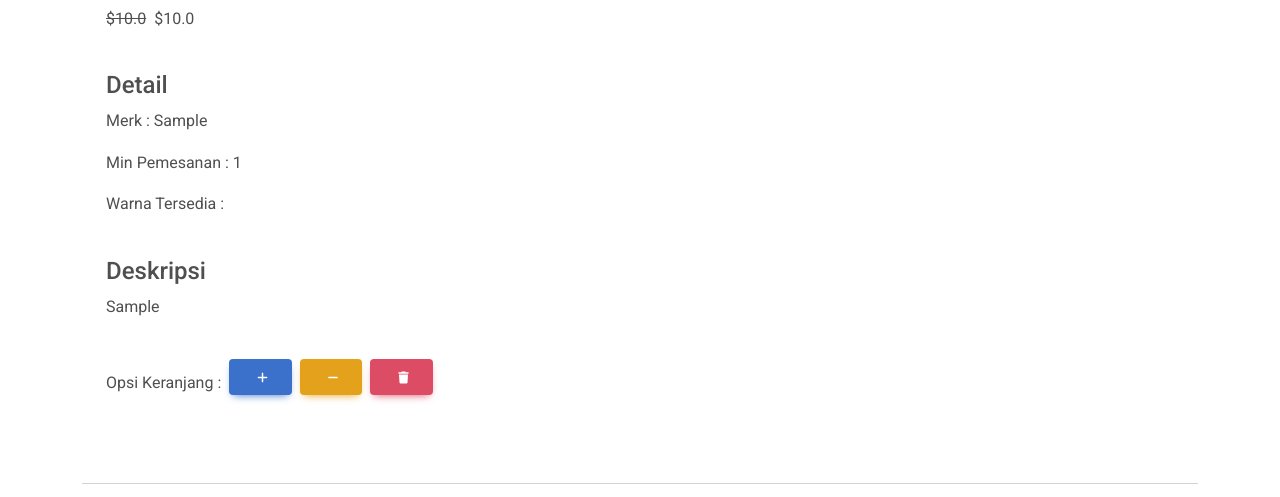
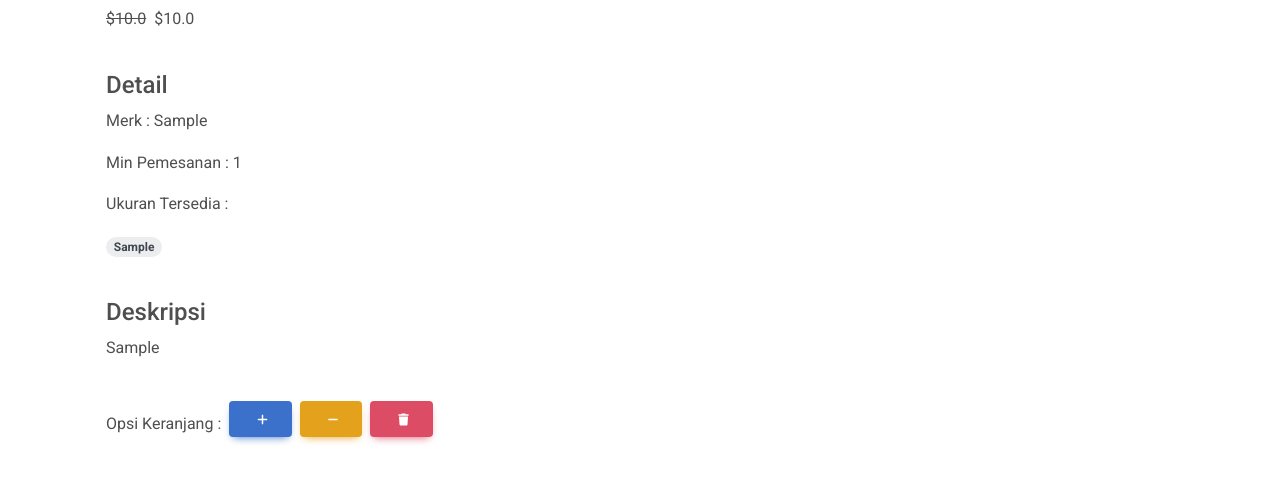
Before and after one commit to ifty123/ecomm_fix, a Django app: a page that uses ecomm/ecomm/templates/product_detail.html in a window 1280 px wide. Shown: the part 632-1129 px from the top of the page. Run offline with Django 5.2, Linux system fonts and the light colour scheme; tables that the repository leaves empty hold one stand-in row (values such as "Sample post"); grey boxes marked "Sample" are stand-in pictures.

Commit message:
add for ukuran

```diff
--- a/ecomm/ecomm/templates/product_detail.html
+++ b/ecomm/ecomm/templates/product_detail.html
@@ -53,7 +53,10 @@
                         <div>
                             <p>Merk : {{ object.merk }}</p>
                             <p>Min Pemesanan : {{ object.min_pesan }}</p>
-                            <p>Warna Tersedia : </p>
+                            <p>Ukuran Tersedia : </p>
+                            {% for item in object.get_list_ukuran %}
+                                <span class="badge rounded-pill badge-secondary">{{ item }}</span>
+                            {% endfor %}
                         </div>
                     </div>
 
--- a/ecomm/toko/models.py
+++ b/ecomm/toko/models.py
@@ -37,6 +37,7 @@ class ProdukItem(models.Model):
     informasi_produk = models.TextField(max_length=200, blank=True)
     gambar_satu = models.ImageField(upload_to='product_pics', null=True, default='product_pics/default_image.jpeg')
     gambar_dua = models.ImageField(upload_to='product_pics', null=True, default='product_pics/default_image.jpeg')
+    ukuran = models.CharField(null=True)
 
 
     def __str__(self):
@@ -61,6 +62,10 @@ class ProdukItem(models.Model):
         return reverse("toko:reduce-from-cart", kwargs={
             "slug": self.slug
             })
+
+    def get_list_ukuran(self):
+
+        return self.ukuran.split(",")
 
 class OrderProdukItem(models.Model):
     user = models.ForeignKey(User, on_delete=models.CASCADE)
```
Also changed, not shown: ecomm/toko/migrations/0014_produkitem_warna.py (added), ecomm/toko/migrations/0015_rename_warna_produkitem_ukuran.py (added).
